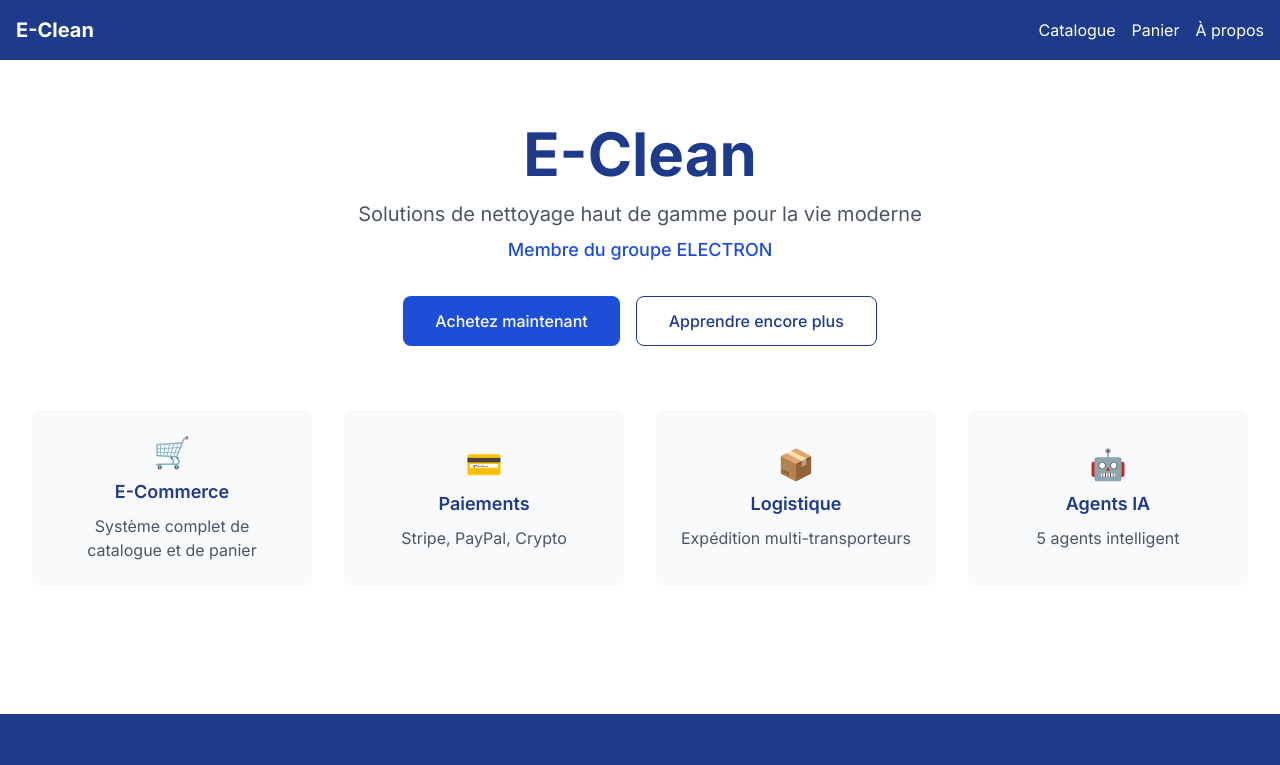
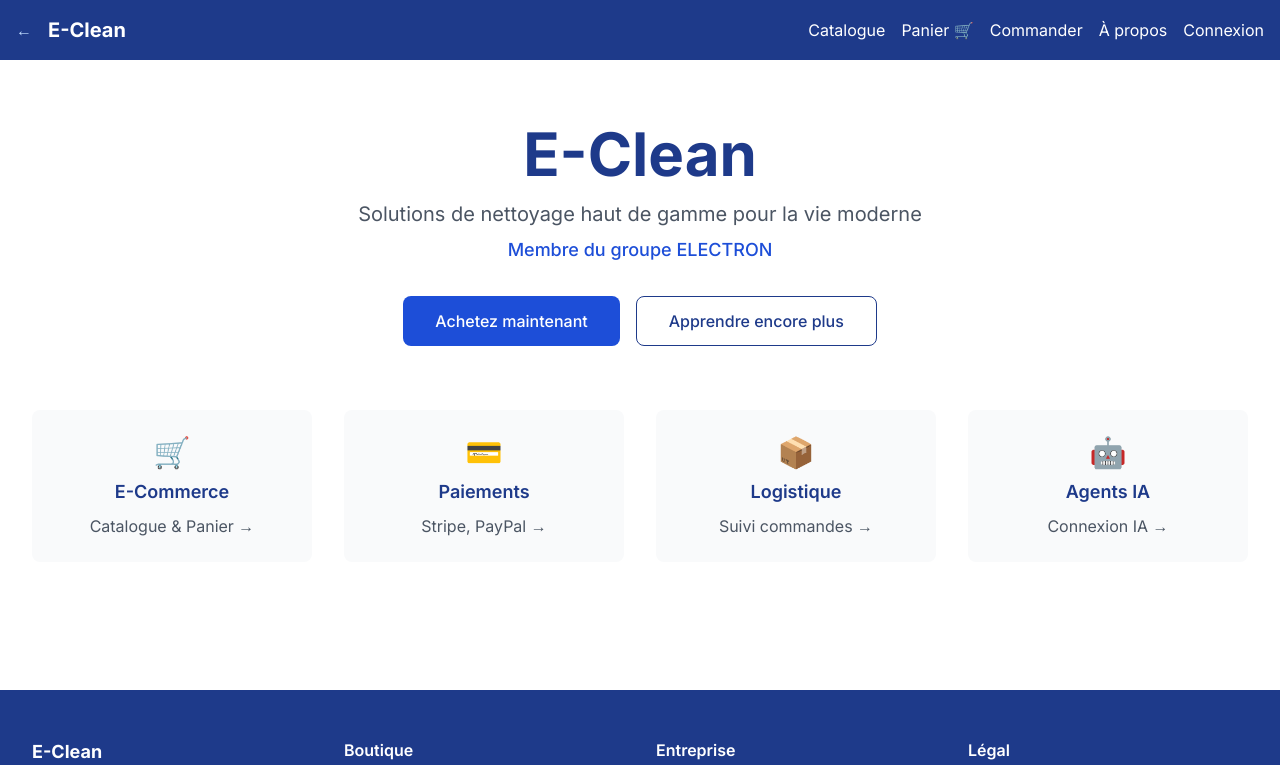
Before and after one commit to IlarionDossouyovo/E-Clean, a Next.js app in the folder full-app/: page / in a window 1280 px wide. Shown: the top 765 px of the page. Built offline with nearby package versions, Linux system fonts and the light colour scheme.

Commit message:
Fix: Navigation complète avec liens entre toutes les pages

```diff
--- a/full-app/app/catalog/page.tsx
+++ b/full-app/app/catalog/page.tsx
@@ -2,32 +2,21 @@
 
 import { useEffect, useState } from 'react'
 import Link from 'next/link'
-import Header from '@/components/header'
-
-interface Product {
-  id: string
-  name: string
-  slug: string
-  price: number
-  summary?: string
-  category: { name: string }
-  images: { url: string }[]
-}
+import { useRouter } from 'next/navigation'
 
 export default function CatalogPage() {
-  const [products, setProducts] = useState<Product[]>([])
+  const router = useRouter()
+  const [products, setProducts] = useState<any[]>([])
   const [loading, setLoading] = useState(true)
   const [search, setSearch] = useState('')
 
-  useEffect(() => {
-    fetchProducts()
-  }, [])
+  useEffect(() => { fetchProducts() }, [])
 
   async function fetchProducts() {
     try {
       const res = await fetch('/api/products')
       const data = await res.json()
-      setProducts(data)
+      setProducts(data || [])
     } catch (error) {
       console.error('Failed to fetch products:', error)
     } finally {
@@ -35,13 +24,25 @@ export default function CatalogPage() {
     }
   }
 
-  const filteredProducts = products.filter(p =>
-    p.name.toLowerCase().includes(search.toLowerCase())
-  )
+  const filteredProducts = products.filter(p => p.name?.toLowerCase().includes(search.toLowerCase()))
 
   return (
     <div className="min-h-screen bg-gray-50">
-      <Header />
+      {/* Header inline */}
+      <header className="bg-blue-900 text-white py-4 px-4 sticky top-0 z-50">
+        <div className="max-w-7xl mx-auto flex justify-between items-center">
+          <div className="flex items-center gap-4">
+            <button onClick={() => router.back()} className="text-blue-200 hover:text-white">←</button>
+            <Link href="/" className="text-xl font-bold hover:text-blue-200">E-Clean</Link>
+          </div>
+          <nav className="flex gap-4">
+            <Link href="/" className="hover:text-blue-200">Accueil</Link>
+            <Link href="/cart" className="hover:text-blue-200">Panier 🛒</Link>
+            <Link href="/checkout" className="hover:text-blue-200">Commander</Link>
+            <Link href="/login" className="hover:text-blue-200">Connexion</Link>
+          </nav>
+        </div>
+      </header>
 
       <main className="max-w-7xl mx-auto px-4 sm:px-6 lg:px-8 py-8">
         <div className="mb-8">
--- a/full-app/app/page.tsx
+++ b/full-app/app/page.tsx
@@ -6,28 +6,28 @@ import { useRouter } from 'next/navigation'
 export default function Home() {
   const router = useRouter()
 
-  const handleCatalog = () => {
-    router.push('/catalog')
-  }
-
-  const handleAbout = () => {
-    router.push('/about')
-  }
-
-  const handleCart = () => {
-    router.push('/cart')
-  }
+  const handleCatalog = () => router.push('/catalog')
+  const handleAbout = () => router.push('/about')
+  const handleCart = () => router.push('/cart')
+  const handleCheckout = () => router.push('/checkout')
+  const handleLogin = () => router.push('/login')
+  const goBack = () => router.back()
 
   return (
     <div className="min-h-screen bg-white">
-      {/* Header simple */}
-      <header className="bg-blue-900 text-white py-4 px-4">
+      {/* Header avec navigation complète */}
+      <header className="bg-blue-900 text-white py-4 px-4 sticky top-0 z-50">
         <div className="max-w-7xl mx-auto flex justify-between items-center">
-          <h1 className="text-xl font-bold">E-Clean</h1>
+          <div className="flex items-center gap-4">
+            <button onClick={goBack} className="text-blue-200 hover:text-white" title="Retour">←</button>
+            <Link href="/" className="text-xl font-bold hover:text-blue-200">E-Clean</Link>
+          </div>
           <nav className="flex gap-4">
             <Link href="/catalog" className="hover:text-blue-200">Catalogue</Link>
-            <Link href="/cart" className="hover:text-blue-200">Panier</Link>
+            <Link href="/cart" className="hover:text-blue-200">Panier 🛒</Link>
+            <Link href="/checkout" className="hover:text-blue-200">Commander</Link>
             <Link href="/about" className="hover:text-blue-200">À propos</Link>
+            <Link href="/login" className="hover:text-blue-200">Connexion</Link>
           </nav>
         </div>
       </header>
@@ -64,25 +64,25 @@ export default function Home() {
           <button onClick={handleCatalog} className="bg-gray-50 rounded-lg p-6 text-center hover:bg-gray-100 cursor-pointer">
             <div className="text-3xl mb-2">🛒</div>
             <h3 className="text-lg font-semibold text-blue-900">E-Commerce</h3>
-            <p className="text-gray-600 mt-2">Système complet de catalogue et de panier</p>
+            <p className="text-gray-600 mt-2">Catalogue & Panier →</p>
           </button>
 
-          <button onClick={() => {}} className="bg-gray-50 rounded-lg p-6 text-center hover:bg-gray-100 cursor-pointer">
+          <button onClick={handleCheckout} className="bg-gray-50 rounded-lg p-6 text-center hover:bg-gray-100 cursor-pointer">
             <div className="text-3xl mb-2">💳</div>
             <h3 className="text-lg font-semibold text-blue-900">Paiements</h3>
-            <p className="text-gray-600 mt-2">Stripe, PayPal, Crypto</p>
+            <p className="text-gray-600 mt-2">Stripe, PayPal →</p>
           </button>
 
-          <button onClick={() => {}} className="bg-gray-50 rounded-lg p-6 text-center hover:bg-gray-100 cursor-pointer">
+          <button onClick={() => router.push('/catalog')} className="bg-gray-50 rounded-lg p-6 text-center hover:bg-gray-100 cursor-pointer">
             <div className="text-3xl mb-2">📦</div>
             <h3 className="text-lg font-semibold text-blue-900">Logistique</h3>
-            <p className="text-gray-600 mt-2">Expédition multi-transporteurs</p>
+            <p className="text-gray-600 mt-2">Suivi commandes →</p>
           </button>
 
-          <button onClick={() => {}} className="bg-gray-50 rounded-lg p-6 text-center hover:bg-gray-100 cursor-pointer">
+          <button onClick={handleLogin} className="bg-gray-50 rounded-lg p-6 text-center hover:bg-gray-100 cursor-pointer">
             <div className="text-3xl mb-2">🤖</div>
             <h3 className="text-lg font-semibold text-blue-900">Agents IA</h3>
-            <p className="text-gray-600 mt-2">5 agents intelligent</p>
+            <p className="text-gray-600 mt-2">Connexion IA →</p>
           </button>
         </div>
       </main>
```
